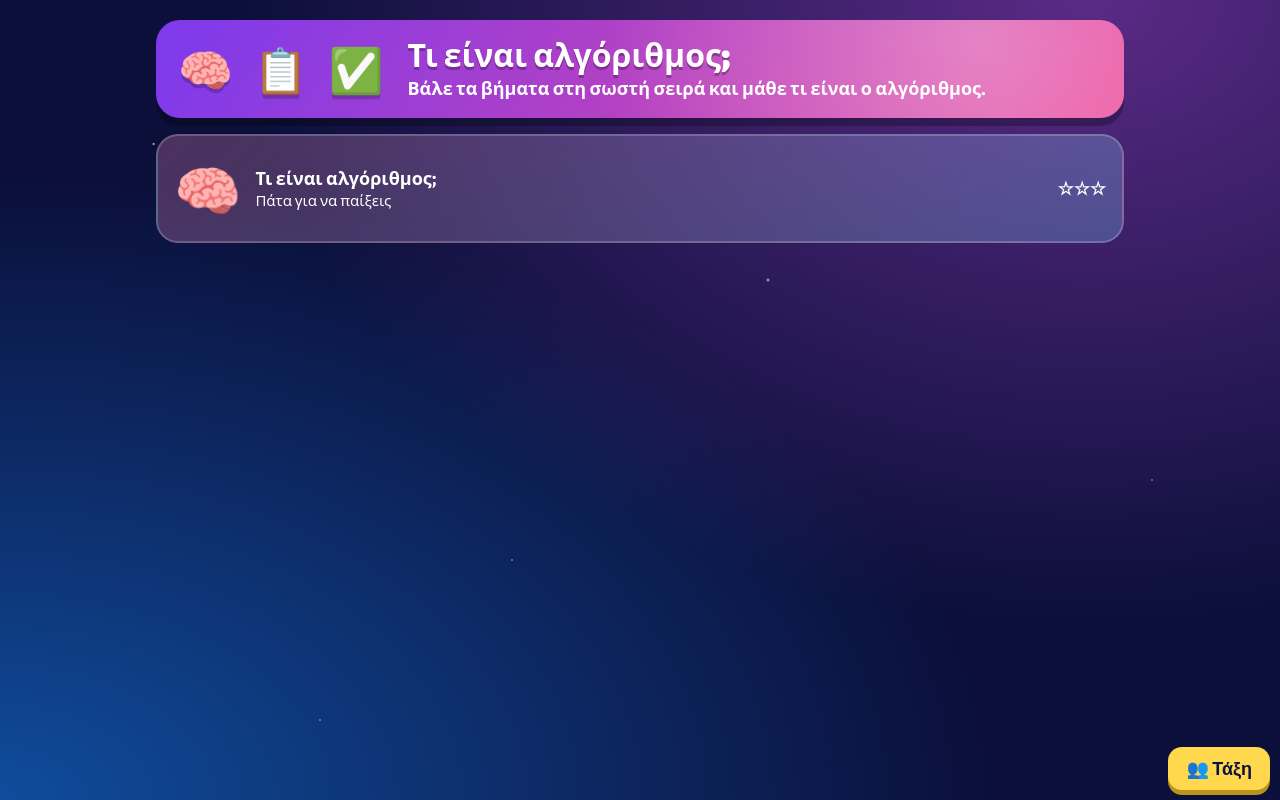
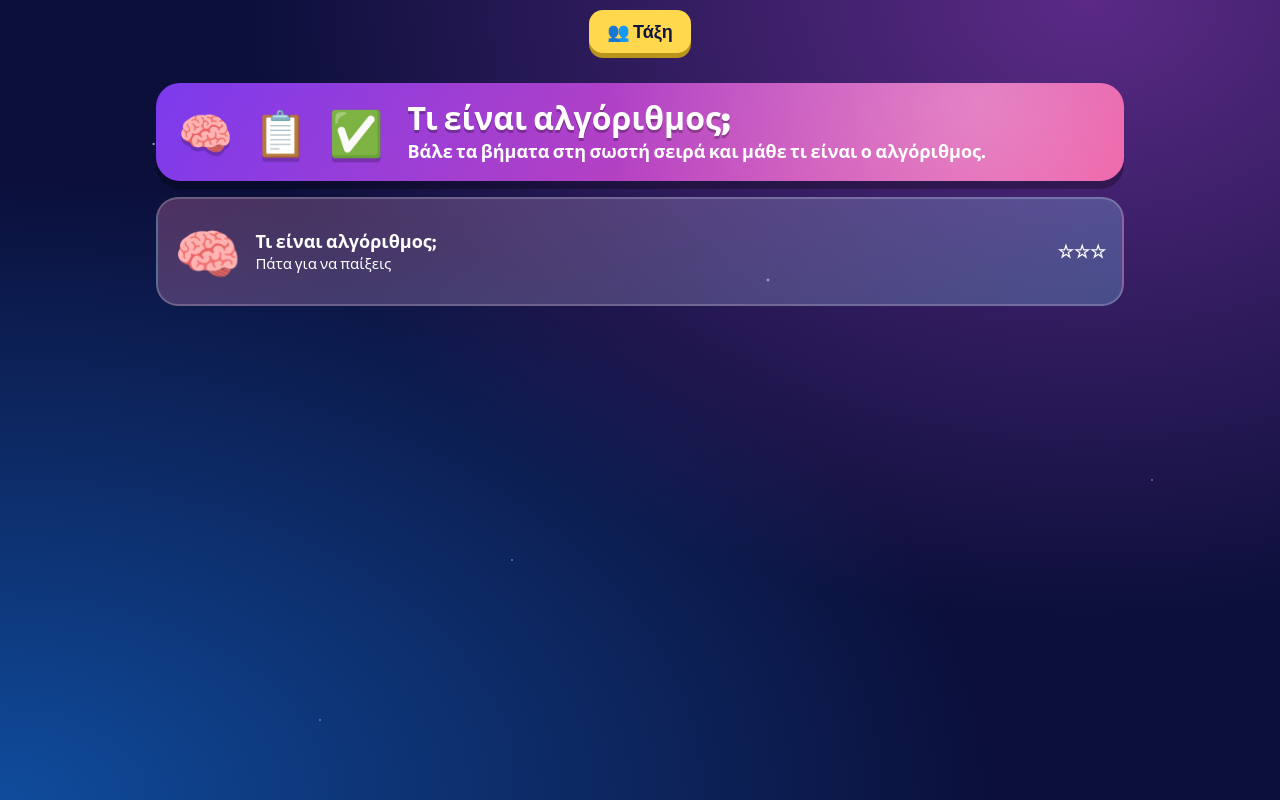
Before and after one commit to mic11alex-debug/digikidsedu, a plain HTML site: page ek/p_alg.html in a window 1280 px wide. Drawn offline with Linux system fonts and the light colour scheme.

Commit message:
Προγραμματισμός: το κουμπί «Τάξη» μπαίνει στην κορυφή της σελίδας (ήταν κάτω δεξιά και κρυβόταν)
Co-Authored-By: Claude Sonnet 5.5 <noreply@anthropic.com>
Claude-Session: https://claude.ai/code/session_01VLnCt8oA9MjyXhXh3vJFoQ

```diff
--- a/ek/p_alg.html
+++ b/ek/p_alg.html
@@ -308,7 +308,7 @@ const CMP=(()=>{const HE=['🐶','🐱','🦊','🐼','🐸','🦁','🐵','🐯
    cd.textContent=n},60)}
  const add=(tab,n)=>{if(round&&gid==='m-'+tab){pts+=n;if(n<0)neg++;showHud()}};
   const done=(tab,p)=>{if(!round||gid!=='m-'+tab||!RM||RM.teacher)return;if(p!=null)pts=p;const st=neg===0?3:neg<=3?2:1;round=0;showHud();api('score',{code:RM.code,pid:RM.pid,s:st,p:pts,d:1}).then(r=>{if(r&&r.ok)S=r;open(true)})};
- const cb=document.createElement('button');cb.id='cmpb';cb.className='btn';cb.textContent='👥 Τάξη';cb.style.cssText='position:fixed;right:10px;bottom:10px;z-index:40';document.body.appendChild(cb);cb.onclick=()=>{open(true);if(RM)start()};if(RM)start();
+ const cb=document.createElement('button');cb.id='cmpb';cb.className='btn';cb.textContent='👥 Τάξη';cb.style.cssText='display:block;margin:10px auto';const cw=document.createElement('div');cw.style.cssText='text-align:center;position:relative;z-index:5';cw.appendChild(cb);app.parentNode.insertBefore(cw,app);cb.onclick=()=>{open(true);if(RM)start()};if(RM)start();
  return{add,done}})();
 
 menu();
```
Also changed, not shown: ek/p_bee.html (+1 -1 lines), ek/p_col.html (+1 -1 lines), ek/p_cyp.html (+1 -1 lines), ek/p_gif.html (+1 -1 lines), ek/p_rep.html (+1 -1 lines), ek/p_riv.html (+1 -1 lines), ek/p_trn.html (+1 -1 lines).
